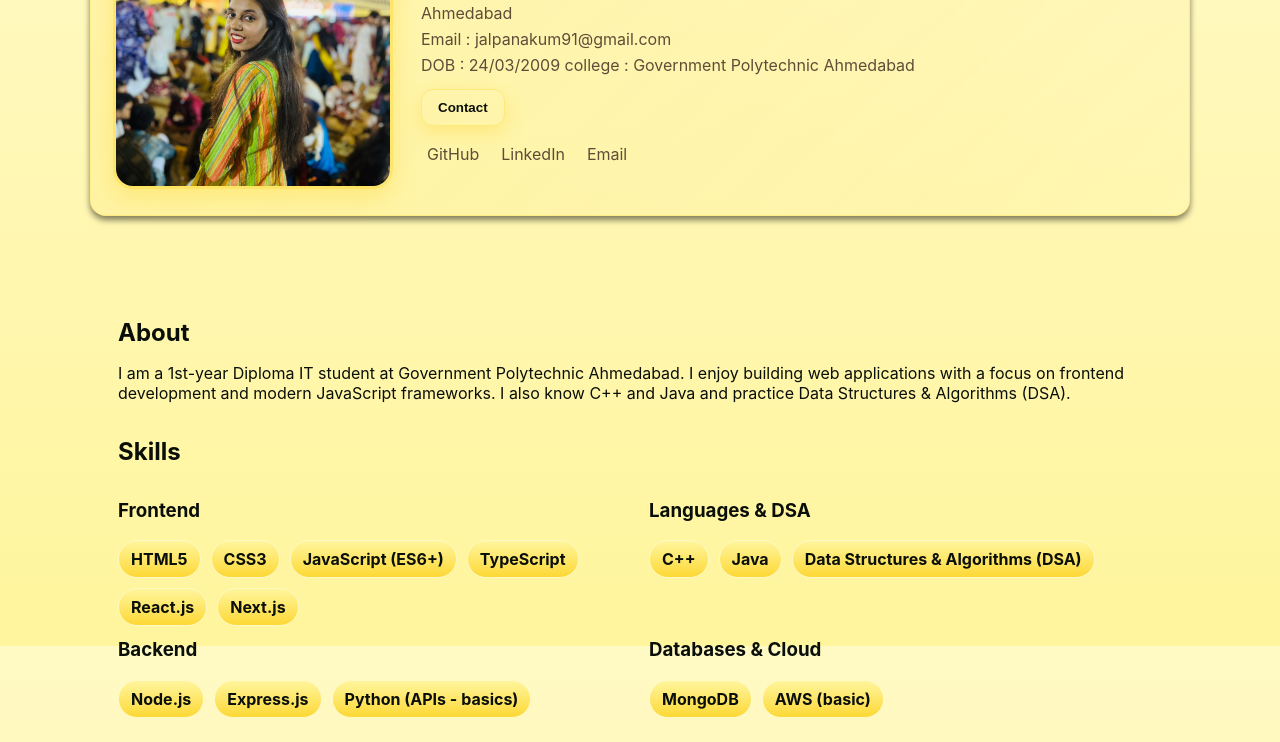
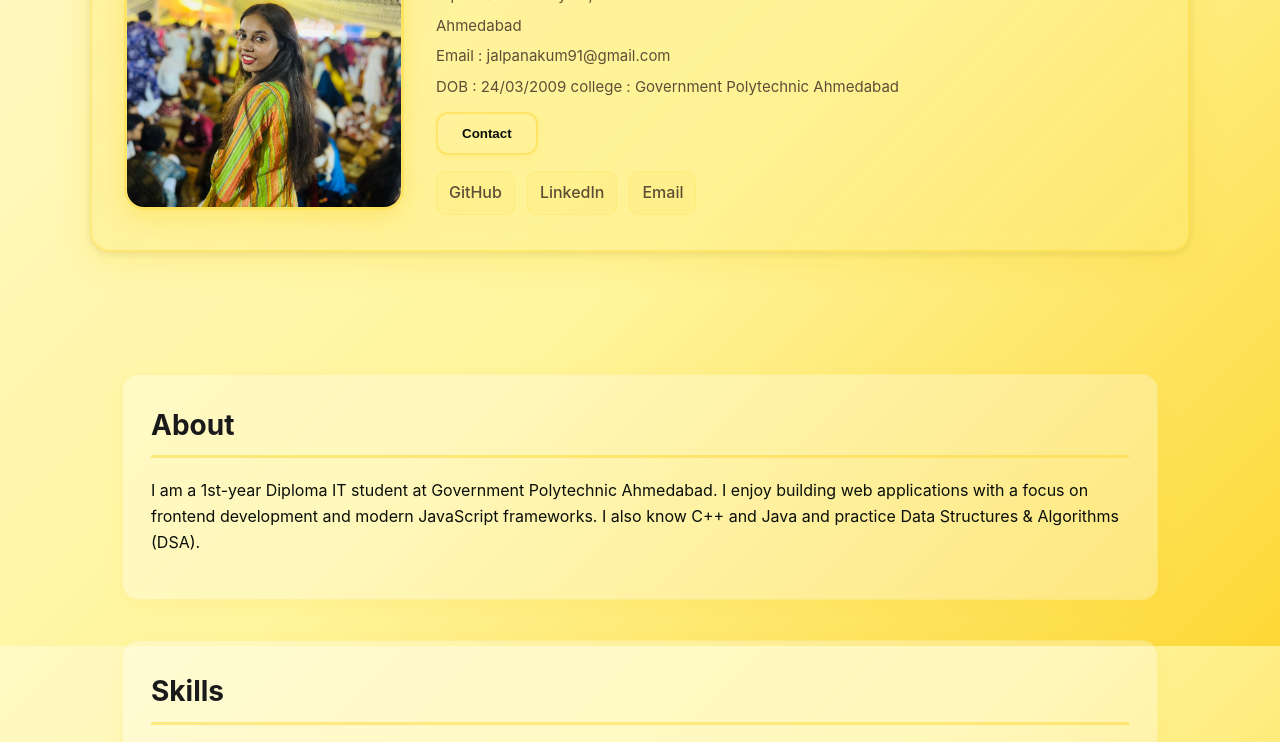
Before and after one commit to chopdadarshan7/jalpa.cv, a website: page index.html in a window 1280 px wide. Shown: the part 154-896 px from the top of the page. Drawn offline with Linux system fonts and the light colour scheme.

Commit message:
Improve overall theme design - better colors, spacing, shadows and effects

```diff
--- a/css/styles.css
+++ b/css/styles.css
@@ -15,33 +15,37 @@ html,body{height:100%}
 body{
   margin:0;
   font-family:Inter,Segoe UI,system-ui,Arial;
-  background:linear-gradient(180deg,var(--bg) 0%, #fff59d 100%);
+  background:linear-gradient(135deg, #fff9c4 0%, #fff59d 50%, #fdd835 100%);
   color:#0a0f0a;
   -webkit-font-smoothing:antialiased;
+  line-height:1.6;
 }
-.container{max-width:var(--max-width);margin:0 auto;padding:28px}
-.site-header{padding:40px 0}
-.header-grid{display:flex;gap:28px;align-items:center;background:linear-gradient(135deg, rgba(253,216,53,0.15), rgba(255,245,157,0.08));padding:22px;border-radius:16px;border:1px solid rgba(253,216,53,0.3);box-shadow:0 4px 6px rgba(0,0,0,0.5)}
+.container{max-width:var(--max-width);margin:0 auto;padding:32px}
+.site-header{padding:50px 0}
+.header-grid{display:flex;gap:32px;align-items:center;background:linear-gradient(135deg, rgba(253,216,53,0.2), rgba(255,245,157,0.12));padding:32px;border-radius:20px;border:2px solid rgba(253,216,53,0.4);box-shadow:0 8px 32px rgba(253,216,53,0.3), 0 2px 8px rgba(0,0,0,0.1);backdrop-filter:blur(10px)}
 .avatar{width:280px;height:280px;border-radius:20px;border:3px solid rgba(253,216,53,0.5);background:linear-gradient(180deg,rgba(253,216,53,0.15),transparent);box-shadow:0 8px 24px rgba(253,216,53,0.4);object-fit:cover;transition:transform 0.3s ease}
 .avatar:hover{transform:scale(1.05)}
-.intro h1{margin:0;font-size:32px;letter-spacing:0.2px}
-.intro p{margin:6px 0;color:var(--muted)}
+.intro h1{margin:0;font-size:36px;letter-spacing:0.3px;font-weight:700;color:#1a1a1a;line-height:1.2}
+.intro p{margin:8px 0;color:var(--muted);font-size:15px;line-height:1.5}
 .intro .muted{color:var(--muted);font-size:14px}
 .actions{margin-top:14px}
-.btn{display:inline-block;padding:10px 16px;border-radius:12px;background:linear-gradient(90deg,var(--pista-medium),var(--pista-light));color:#0a0f0a;text-decoration:none;font-weight:700;margin-right:10px;box-shadow:0 6px 18px rgba(253,216,53,0.4)}
-.btn.ghost{background:transparent;border:1px solid rgba(253,216,53,0.4);color:#0a0f0a}
-.socials{display:flex;gap:10px;margin-top:12px}
-.socials a{color:var(--muted);text-decoration:none;border-radius:10px;padding:6px;transition:all .18s}
-.socials a:hover{color:var(--pista-light);transform:translateY(-3px)}
-main{padding-bottom:56px}
-section{margin-top:34px}
-h2{margin:0 0 14px 0}
+.btn{display:inline-block;padding:12px 24px;border-radius:12px;background:linear-gradient(135deg,var(--pista-medium),var(--pista-dark));color:#0a0f0a;text-decoration:none;font-weight:700;margin-right:12px;box-shadow:0 4px 16px rgba(253,216,53,0.4);transition:all 0.3s ease;border:none;cursor:pointer}
+.btn:hover{transform:translateY(-2px);box-shadow:0 6px 20px rgba(253,216,53,0.5);background:linear-gradient(135deg,var(--pista-dark),var(--pista-medium))}
+.btn.ghost{background:transparent;border:2px solid rgba(253,216,53,0.5);color:#0a0f0a;box-shadow:0 2px 8px rgba(253,216,53,0.2)}
+.btn.ghost:hover{background:rgba(253,216,53,0.1);transform:translateY(-2px);box-shadow:0 4px 12px rgba(253,216,53,0.3)}
+.socials{display:flex;gap:12px;margin-top:16px}
+.socials a{color:var(--muted);text-decoration:none;border-radius:10px;padding:8px 12px;transition:all 0.3s ease;font-weight:500;background:rgba(253,216,53,0.1);border:1px solid rgba(253,216,53,0.2)}
+.socials a:hover{color:#0a0f0a;background:rgba(253,216,53,0.2);transform:translateY(-3px);box-shadow:0 4px 8px rgba(253,216,53,0.3)}
+main{padding-bottom:60px}
+section{margin-top:40px;background:rgba(255,255,255,0.3);padding:28px;border-radius:16px;border:1px solid rgba(253,216,53,0.2);box-shadow:0 4px 16px rgba(253,216,53,0.15)}
+h2{margin:0 0 20px 0;font-size:28px;font-weight:700;color:#1a1a1a;border-bottom:3px solid rgba(253,216,53,0.5);padding-bottom:8px}
 .split{display:grid;grid-template-columns:1fr 1fr;gap:18px}
 .chips{display:flex;flex-wrap:wrap;gap:10px}
-.chip{background:linear-gradient(180deg,var(--pista-medium),var(--pista-dark));padding:8px 12px;border-radius:999px;font-weight:700;color:#0a0f0a;border:1px solid var(--pista-light)}
+.chip{background:linear-gradient(135deg,var(--pista-medium),var(--pista-dark));padding:10px 16px;border-radius:999px;font-weight:700;color:#0a0f0a;border:2px solid rgba(253,216,53,0.4);box-shadow:0 2px 8px rgba(253,216,53,0.3);transition:all 0.3s ease}
+.chip:hover{transform:translateY(-2px);box-shadow:0 4px 12px rgba(253,216,53,0.4);background:linear-gradient(135deg,var(--pista-dark),var(--pista-medium))}
 .cards{display:grid;grid-template-columns:repeat(auto-fit,minmax(260px,1fr));gap:18px}
-.card{background:linear-gradient(180deg, rgba(253,216,53,0.1), rgba(255,245,157,0.05));padding:18px;border-radius:14px;border:1px solid rgba(253,216,53,0.25);box-shadow:0 2px 4px rgba(0,0,0,0.5);transition:transform .18s,box-shadow .18s;color:#0a0f0a}
-.card:hover{transform:translateY(-6px);box-shadow:0 14px 40px rgba(253,216,53,0.4)}
+.card{background:linear-gradient(135deg, rgba(253,216,53,0.15), rgba(255,245,157,0.08));padding:24px;border-radius:16px;border:2px solid rgba(253,216,53,0.3);box-shadow:0 4px 12px rgba(253,216,53,0.2), 0 2px 4px rgba(0,0,0,0.1);transition:all 0.3s ease;color:#0a0f0a;backdrop-filter:blur(5px)}
+.card:hover{transform:translateY(-8px);box-shadow:0 16px 48px rgba(253,216,53,0.4), 0 4px 8px rgba(0,0,0,0.15);border-color:rgba(253,216,53,0.5)}
 .card h3{margin:0 0 10px 0}
 .meta{color:var(--muted);font-size:13px}
 .site-footer{border-top:1px solid rgba(253,216,53,0.15);padding:24px 0;margin-top:48px;color:var(--muted);text-align:center}
```
